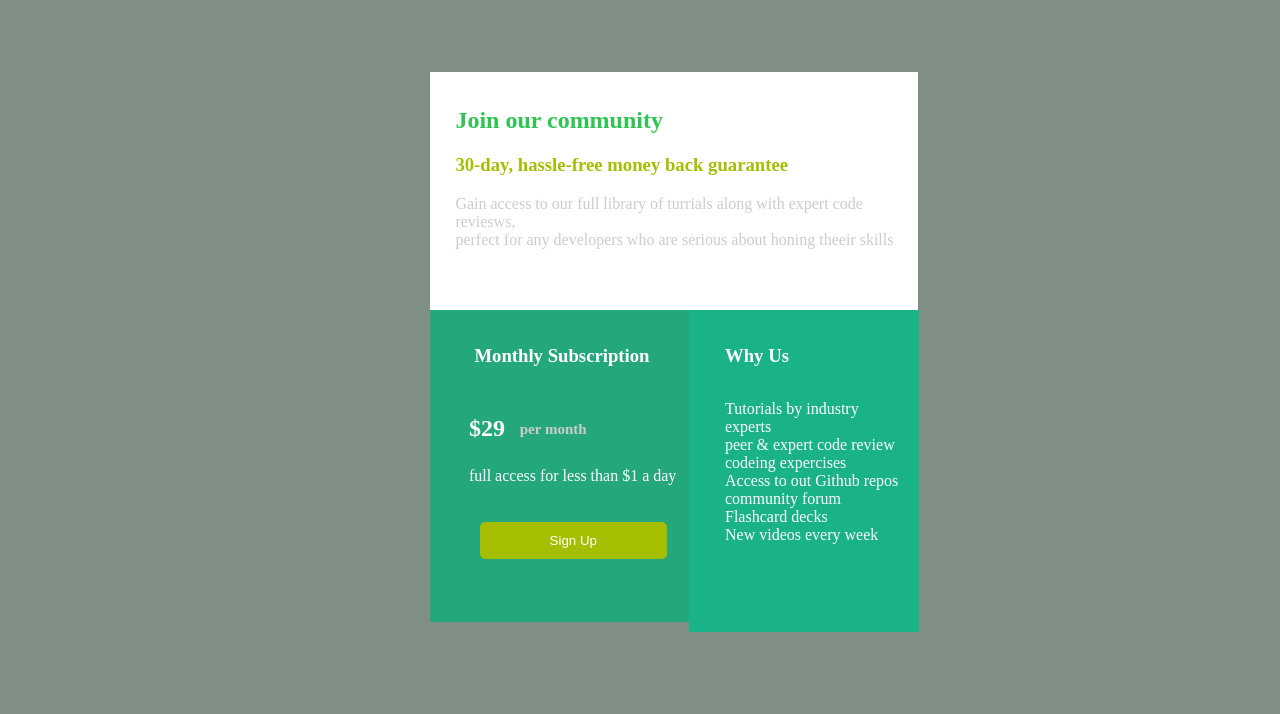
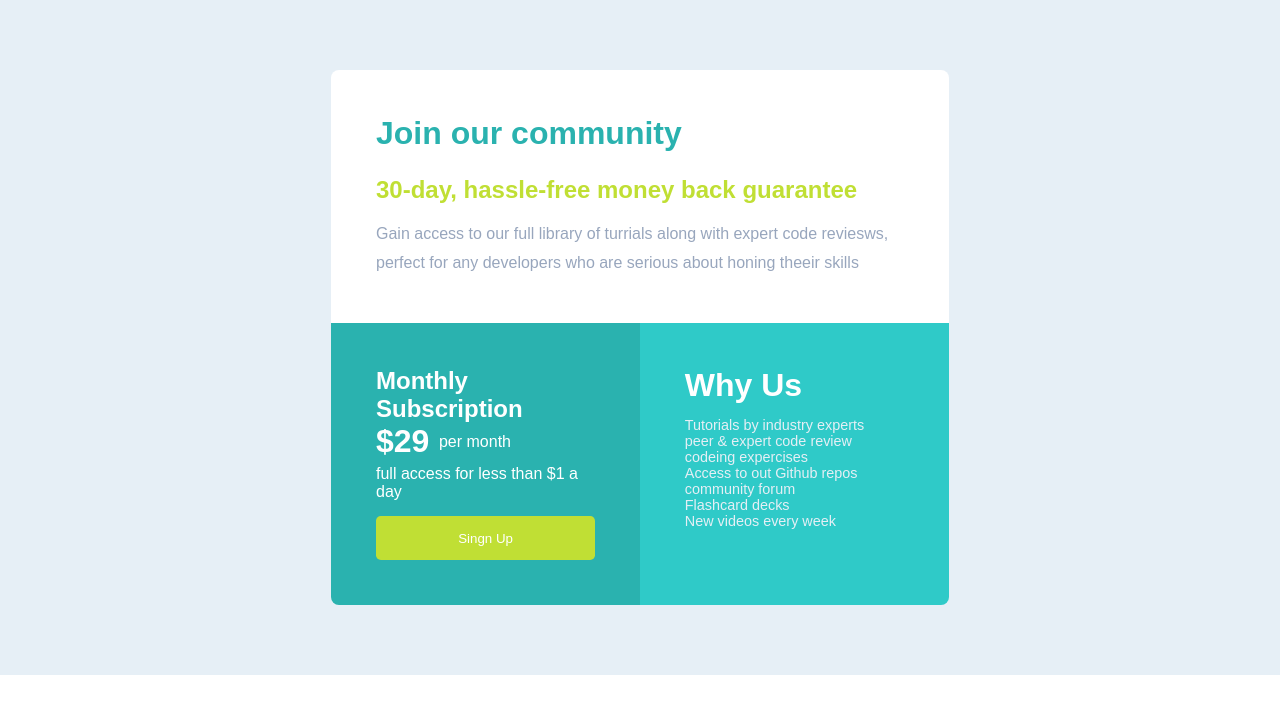
Before and after one commit to KautharDalmar/challenge-3, a plain HTML site: page index.html in a window 1280 px wide. Drawn offline with Linux system fonts and the light colour scheme; a web font is replaced by a local one.

Commit message:
change all

```diff
--- a/index.html
+++ b/index.html
@@ -2,37 +2,46 @@
 <html>
     <head>
         <title>challenge</title>
+        <link href="https://fonts.googleapis.com/css2?family=Macondo&display=swap" rel="stylesheet">
+        <meta name="viewport" content="width=device-width, initial-scale=1.0">
         <link rel="stylesheet" href="style.css">
-        <meta name="viewport" content="width=device-width, initial-scale=1.0">
-
     </head>
     <body>
-        <section class="container">
-            <div class="One">
-                <h2>Join our community</h2>
-                <h3>30-day, hassle-free money back guarantee</h3>
-                <p>Gain access to our full library of turrials along with expert code reviesws,<br>
+        <main>
+            <div class="container">
+                <div class="community card-component">
+                    <h1>Join our community</h1>
+                    <h2>30-day, hassle-free money back guarantee</h2>
+                    <p>Gain access to our full library of turrials along with expert code reviesws,
                     perfect for any developers who are serious about honing theeir skills</p>
                 </div>
 
-            <div class="two">
-                <h3>Monthly Subscription</h3>
-                <h2>$29<h4>per month</h4></h2>
+                <div class="card-row">
+                    <div class="subscription card-component">
+                        <h2>Monthly Subscription</h2>
+                        <div class="cost">
+                            <h1>&dollar;29</h1>
+                            <p>per month</p>
+                        </div>
                         <p>full access for less than $1 a day</p>
-                <button class="btn"><span>Sign Up</span></button>
+                           <div class="btn"><button>Singn Up</button></div>
+
                     </div>
 
-            <div class="three">
-                <h3>Why Us</h3>
-                <p>Tutorials by industry experts <br>
-                peer & expert code review<br>
-            codeing expercises<br>
-        Access to out Github repos<br>
-    community forum<br>
-Flashcard decks <br>
-New videos every week</p>
-
+                    <div class="Why card-component">
+                        <h2>Why Us</h2>
+                        <ul>
+                            <li> Tutorials by industry experts</li>
+                            <li>  peer & expert code review</li>
+                            <li>  codeing expercises</li>
+                            <li>  Access to out Github repos</li>
+                            <li> community forum</li>
+                            <li> Flashcard decks</li>
+                            <li> New videos every week</li>
+                        </ul>
                  </div>
-        </section>
+                </div>
+            </div>
+        </main>
     </body>
 </html>
--- a/style.css
+++ b/style.css
@@ -1,112 +1,122 @@
-body{
-    background-color: #808f85;
+* {
+    box-sizing: border-box;
+    margin: 0;
   }
-.container{
-    position: absolute;
-    margin-left: 33%;
-    margin-top: 5%;
+  body {
+    font: var(--fs-default) var(--ff-default);
   }
-.One{
-    width: 35vw;
-    height: 26vh;
-    background-color:white;
-    padding: 15px 15px 15px 25px;
+  :root {
+    --mobile-size: 375px;
+    --desktop-size: 1440px;
+    --clr-primary-cyan: #2ab2af;
+    --clr-primary-cyan-light: #2fcac8;
+    --clr-primary-bright_yellow: #c0df34;
+    --clr-neutral-light_gray: #e5eff5;
+    --clr-neutral-grayish_blue: #98a6bd;
+    --clr-grayish: #e6eff6;
+    --fs-default: 16px;
+    --ff-default: "Karla", sans-serif;
+    --fw-karla_regular: 400;
+    --fw-karla_bold: 700;
+    --card-border: 0.5rem;
   }
-.One h2{
-    color: #2dc653;
+  ul, li{
+    list-style: none;
+    padding: 0;
   }
-.One h3{
-    color:#a5be00;
+  main {
+    background-color: var(--clr-grayish);
+    padding: 1.4rem;
   }
-.One p{
-    color: #ccc;
+
+.container {
+    width: 100%;
+    max-width: var(--mobile-size);
+    margin: 3rem auto;
   }
-.two{
-
-    position: absolute;
-    width: 17.8vw;
-    height: 35vh;
-    background-color: #25a77c;
-    padding: 15px 15px 15px 25px;
-    border: 1px solid #25a77c;
+  .card-component {
+    padding: 2.8rem;
   }
-.two h3{
-    color: white;
-    padding:0px 15px 15px 18px;
+  .community {
+    background-color:  white;
+    border-radius: var(--card-border)
+    var(--card-border) 0 0;
   }
-.two h2{
-    color: white;
-    position: absolute;
-    top: 27%;
-    left: 14%;
+  .community h1{
+    color: var(--clr-primary-cyan);
+    margin-bottom: 1.5rem;
   }
-.two h4{
-    font-size: 15px;
-    position: absolute;
-    top: 29%;
-    left: 33%;
-    color: #ccc;
+  .community h2{
+    color: var(--clr-primary-bright_yellow);
+    margin-bottom: 1rem;
   }
-.two p{
-    position: absolute;
-    top: 45%;
-    left: 14%;
+  .community p{
+    color: var(--clr-neutral-grayish_blue);
+    line-height: 1.8;
+  }
+  .subscription {
+    background-color: var(--clr-primary-cyan);
+  }
+  .subscription p, h2{
     color: white;
   }
-
-.three{
-    overflow: hidden;
-    position: absolute;
-    left: 53%;
-    width: 17.8vw;
-    height: 40vh;
-    background-color: #19b387;
-    border: 1px solid #19b387;
+  .subscription .cost{
+    display: flex;
+    align-items: center;
+    gap: 0.6rem;
+    margin-bottom: 0.3rem;
   }
-.three h3{
+  .subscription .cost h1{
+    color:  white;
+  }
+.subscription.cost, p{
+    color: var(--clr-primary-cyan-light);
+  }
+  .subscription .btn{
+    text-align: center;
+    background-color: var(--clr-primary-bright_yellow);
+    border-radius: 0.3rem;
+    margin-top: 15px;
+    padding: 0.8rem 0;
+  }
+  .subscription button{
+    border: none;
+    background-color: var(--clr-primary-bright_yellow);
     color: white;
-    padding:15px 15px 15px 35px;
+    cursor: pointer;
   }
-.three p{
-    color: white;
-    padding:0px 15px 15px 35px;
+  .Why{
+background-color: var(--clr-primary-cyan-light);
+border-radius: 0 0 var(--card-border)
+var(--card-border);
   }
-.btn{
-    position: absolute;
-    width: 70%;
-    top: 68%;
-    padding: 10px;
-    left: 18%;
-    border: 1px solid #a5be00;
-    border-radius: 5px;
-    background-color: #a5be00;
-    cursor: pointer;
-    color: white;
+  .Why li{
+    color: var(--clr-neutral-light_gray);
+    font-size: 0.9rem;
+  }
+  .Why h2{
+    color:  white;
+    font-size: 2rem;
+    margin-bottom: 0.8rem;
+  }
+@media screen and (min-width: 920px) {
+    .container {
+        width: 50%;
+        max-width: var(--desktop-size);
+    }
+    .card-row{
+        display: flex;
+    }
+    .subscription {
+        width: 100%;
+        border-radius: 0 0 0 var(--card-border);
+    }
+    .Why{
+        width: 100%;
+        border-radius: 0 0 var(--card-border) 0 ;
+    }
+    .community h1{
+        font-size: 2rem;
     }
 
-   /* responsive web */
-@media only screen and (max-width: 600px) {
-    body {
-      background-color: lightblue;
 }
-    .container{
-        left: -5%;
-    }
-
-    .One{
-        width: 50vw;
-        height: 25vh;
-    }
-    .two{
-        position: absolute;
-        width: 50vw;
-        height: 25vh;
-    }
-    .three{
-        position: absolute;
-        width: 57vw;
-        height: 30vh;
-        margin-top: 88%;
-      left: 0%;
-        }
-  }
```
Lines whose indentation alone changed are shown as unchanged.
